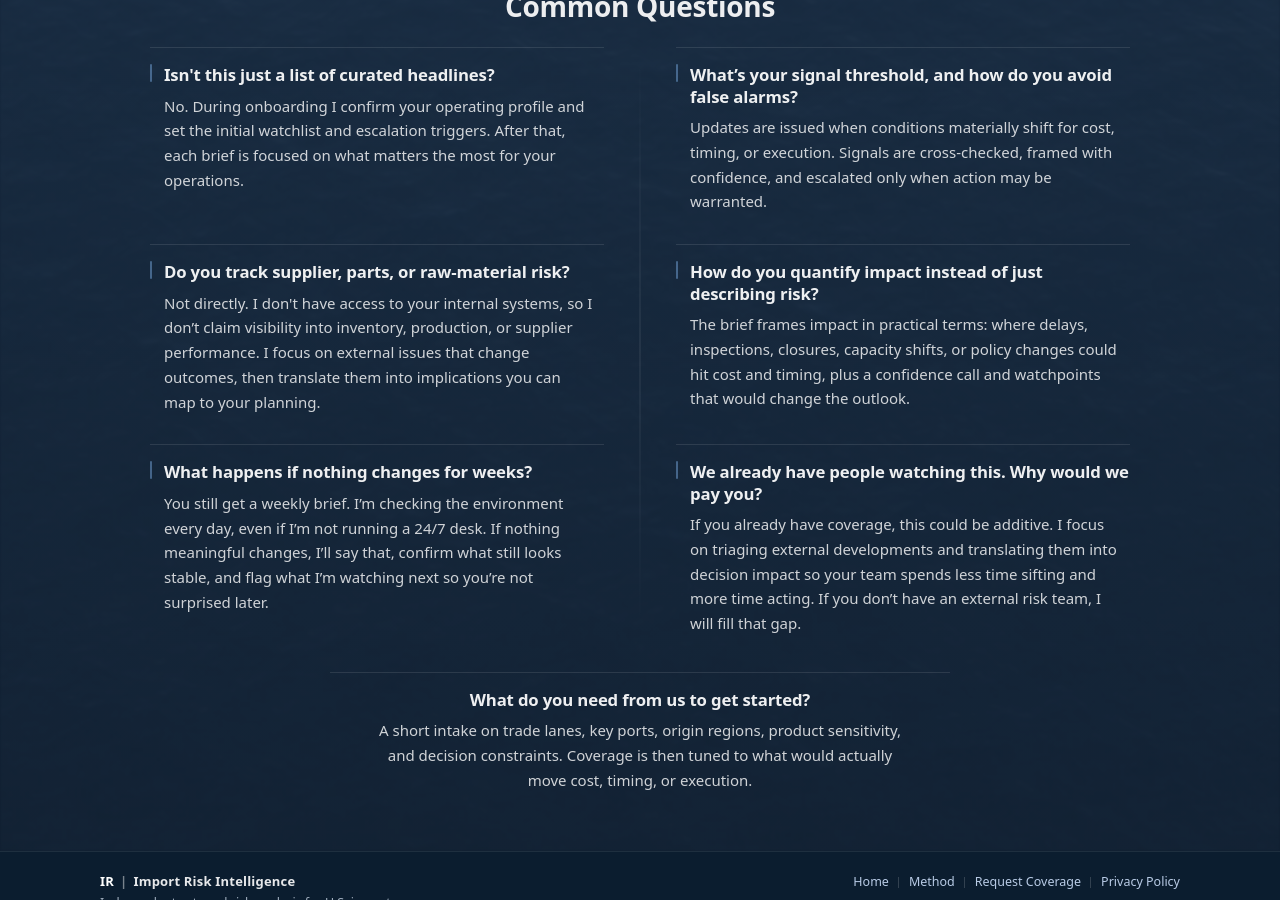
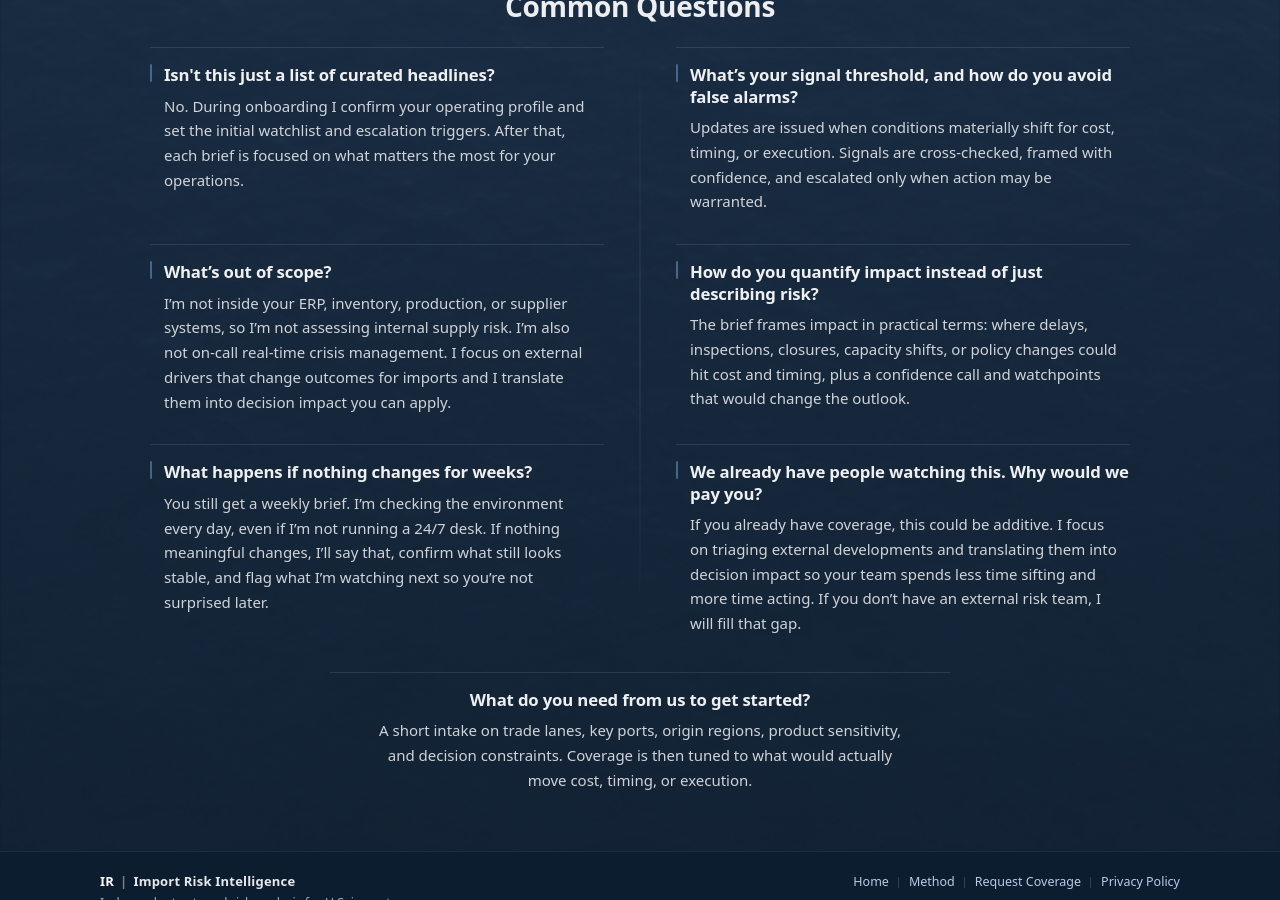
Before and after one commit to importrisk/import-risk-intelligence-site, a Jekyll site: the page built from method.html, in a window 1280 px wide and 900 px high, scrolled down 2083 px. Built offline with Jekyll 4.4.1, drawn with Linux system fonts in a browser that asks for light colours.

Commit message:
Update method.html

```diff
--- a/method.html
+++ b/method.html
@@ -273,9 +273,9 @@
     </div>
 
     <div class="mp-faq-item" role="listitem">
-  <h4 class="mp-q">Do you track supplier, parts, or raw-material risk?</h4>
+  <h4 class="mp-q">What’s out of scope?</h4>
   <p class="mp-a">
-    Not directly. I don't have access to your internal systems, so I don’t claim visibility into inventory, production, or supplier performance. I focus on external issues that change outcomes, then translate them into implications you can map to your planning.
+    I’m not inside your ERP, inventory, production, or supplier systems, so I’m not assessing internal supply risk. I’m also not on-call real-time crisis management. I focus on external drivers that change outcomes for imports and I translate them into decision impact you can apply.
   </p>
 </div>
 
```
